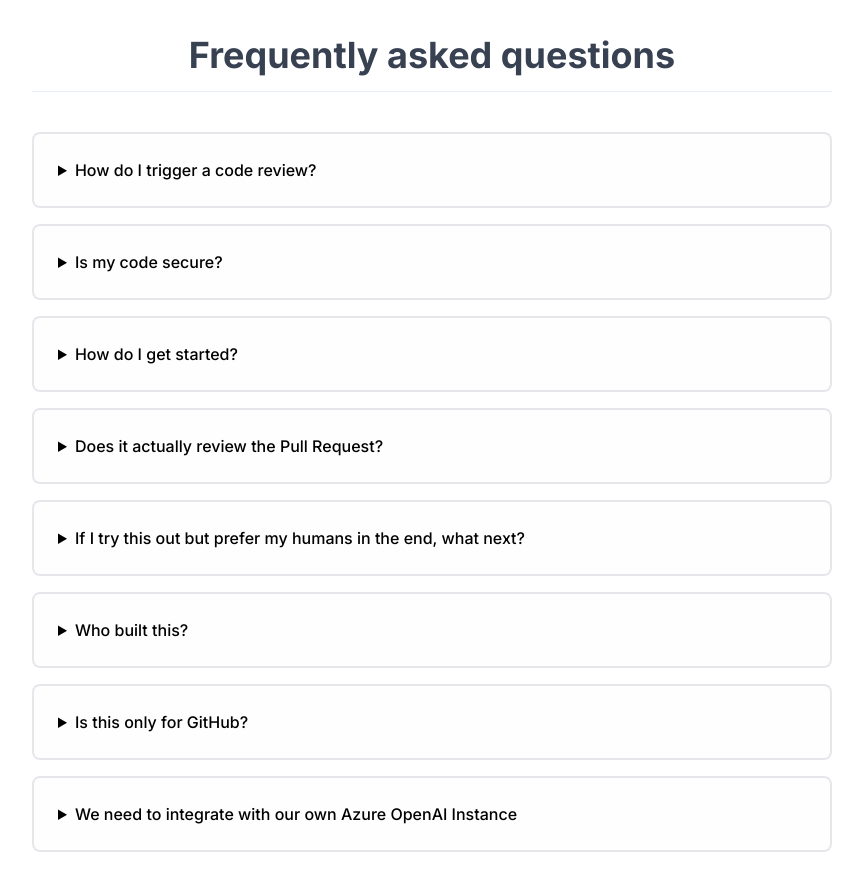
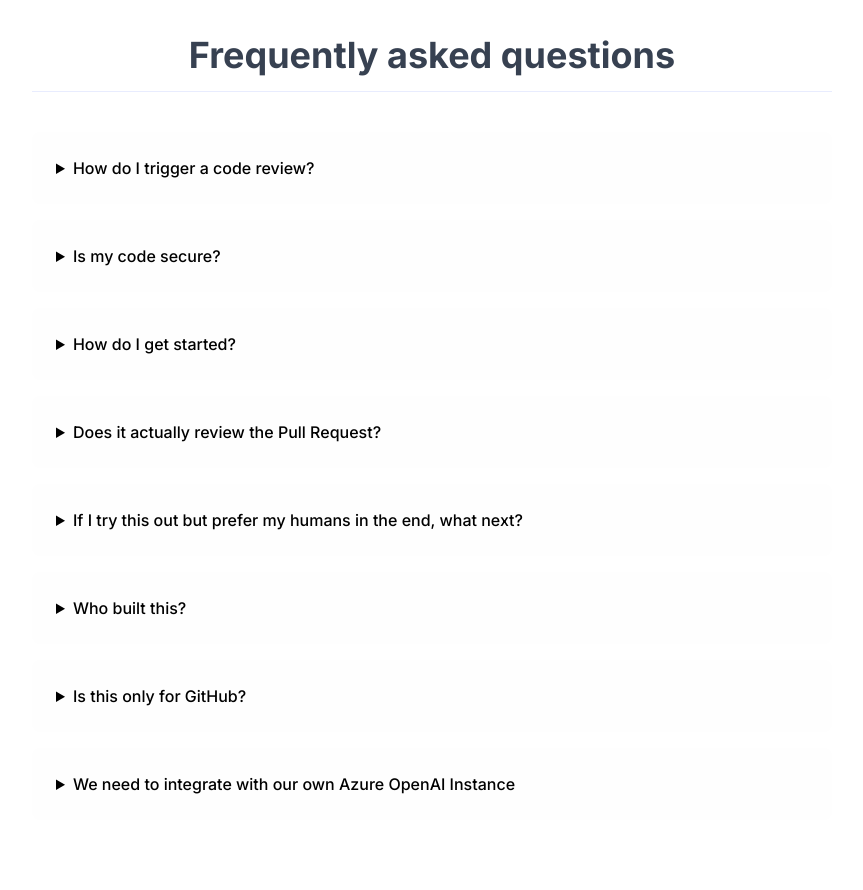
Before and after one commit to apalevich/apalevich.com, an Astro site in the folder astro/: page /mate in a window 1280 px wide. Shown: the part 3840-4730 px from the top of the page, without its empty margins (208-1071 px from the left). Built offline with nearby package versions, Linux system fonts and the light colour scheme; Astro itself is replaced by a stand-in of ours.

Commit message:
Remove redundant border

```diff
--- a/astro/src/components/Disclosures.astro
+++ b/astro/src/components/Disclosures.astro
@@ -8,7 +8,7 @@ const { content } = Astro.props;
     <div class="space-y-4 border-t border-indigo-300 border-opacity-25 py-10">
       {
         content.map(item => (
-          <details class="bg-white p-6 rounded-lg border-2 border-gray-200">
+          <details class="bg-white p-6 rounded-lg border-1 border-gray-200">
               <summary class="font-medium cursor-pointer hover:text-gradient1">{item.question}</summary>
               <p class="mt-2 text-gray-600" set:html={item.answer}></p>
           </details>
```
